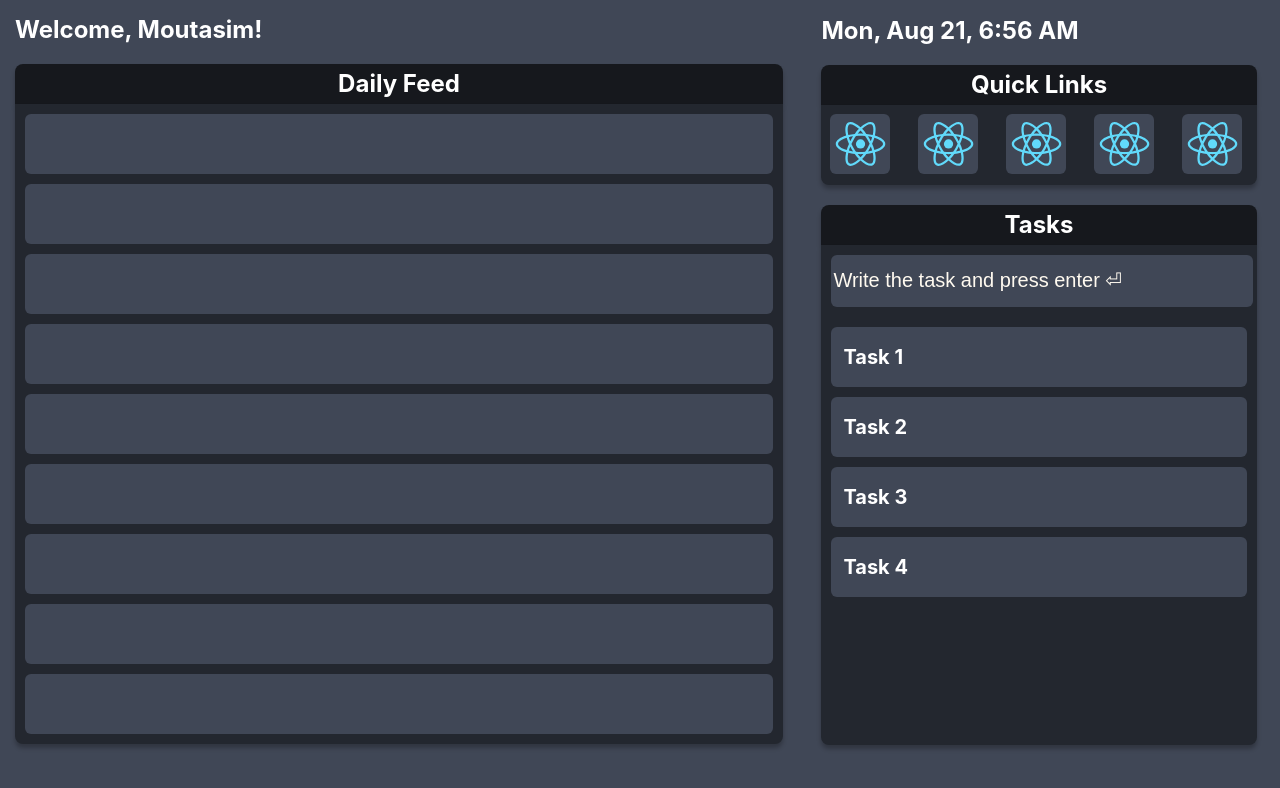
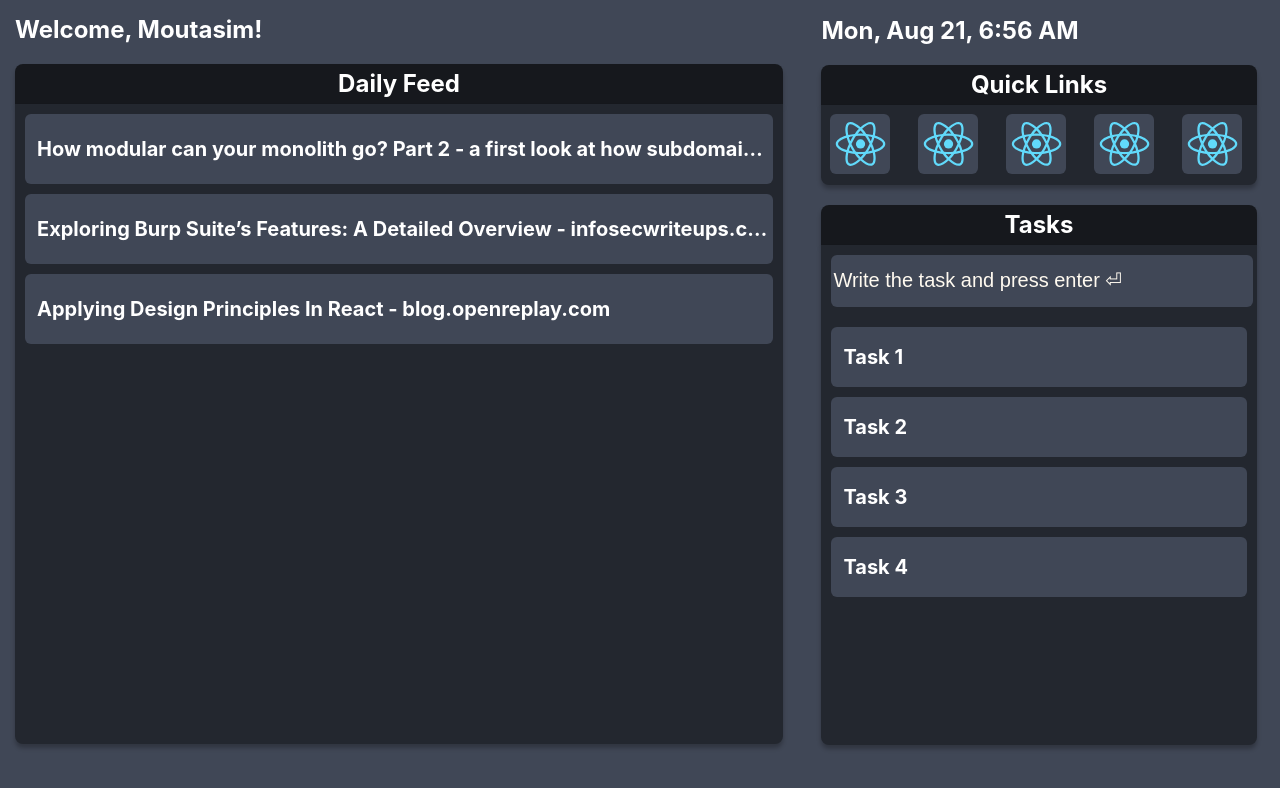
Before and after one commit to Moutasim02/browser_home_dashboard_with_react, a React (Create React App) app: page / in a window 1280 px wide. Shown: the top 788 px of the page. Built offline with nearby package versions, Linux system fonts and the light colour scheme.

Commit message:
Added fixed feeds before introducing APIs to the page

```diff
--- a/src/Components/FeedContainer.jsx
+++ b/src/Components/FeedContainer.jsx
@@ -2,7 +2,9 @@ import React from "react";
 import "../style.css";
 import {NewsBlock} from "./NewsBlock";
 
+// Show all feeds from the endpoint
 export const FeedContainer = () => {
+
     return (
         <div>
             <div className="titleContainer">
@@ -11,16 +13,15 @@ export const FeedContainer = () => {
             <div>
                 <div className="feedContainer">
                     <div className="newsList">
-                        <NewsBlock></NewsBlock>
-                        <NewsBlock></NewsBlock>
-                        <NewsBlock></NewsBlock>
-                        <NewsBlock></NewsBlock>
-                        <NewsBlock></NewsBlock>
-                        <NewsBlock></NewsBlock>
-                        <NewsBlock></NewsBlock>
-                        <NewsBlock></NewsBlock>
-                        <NewsBlock></NewsBlock>
-                        <NewsBlock></NewsBlock>
+                        <NewsBlock title="How modular can your monolith go? Part 2 - a first look at how subdomains collaborate"
+                                   link="https://microservices.io//post/architecture/2023/08/20/how-modular-can-your-monolith-go-part-2.html" ></NewsBlock>
+
+                        <NewsBlock title="Exploring Burp Suite’s Features: A Detailed Overview"
+                                   link="https://infosecwriteups.com/exploring-burp-suites-features-a-detailed-overview-2bacf809c6f8" ></NewsBlock>
+
+                        <NewsBlock title="Applying Design Principles In React"
+                                   link="https://blog.openreplay.com/applying-design-principles-in-react/" ></NewsBlock>
+
                     </div>
                 </div>
             </div>
--- a/src/Components/NewsBlock.jsx
+++ b/src/Components/NewsBlock.jsx
@@ -1,8 +1,22 @@
 import React from "react";
 import "../style.css";
 
-export const NewsBlock = () => {
+export const NewsBlock = (params) => {
+    const domain = extractDomain(params.link);
+
     return (
-        <div className="newsBlock"></div>
+        <div className="newsBlock">
+                <a href={params.link}>{params.title + " - " + domain}</a>
+        </div>
     );
 };
+
+function extractDomain(url) {
+    let domain = "";
+    const regex = /^(?:https?:\/\/)?(?:[^@\n]+@)?(?:www\.)?([^:\/\n]+)/im;
+    const match = url.match(regex);
+    if (match && match.length > 1) {
+        domain = match[1];
+    }
+    return domain;
+}
--- a/src/style.css
+++ b/src/style.css
@@ -90,8 +90,24 @@ code {
     background-color: #404756;
     border-radius: 6px;
     margin: 10px;
-    height: 60px;
+    height: 70px;
     width: auto;
+    overflow: hidden;
+    cursor: pointer;
+    position: relative;
+    display: flex;
+    align-items: center;
+}
+
+.newsBlock a {
+    font-weight: bold;
+    color: white;
+    font-size: 20px;
+    margin: 0 0 0 12px;
+    overflow: hidden;
+    text-overflow: ellipsis;
+    white-space: nowrap;
+    text-decoration: inherit;
 }
 
 .quickLinksList {
```
